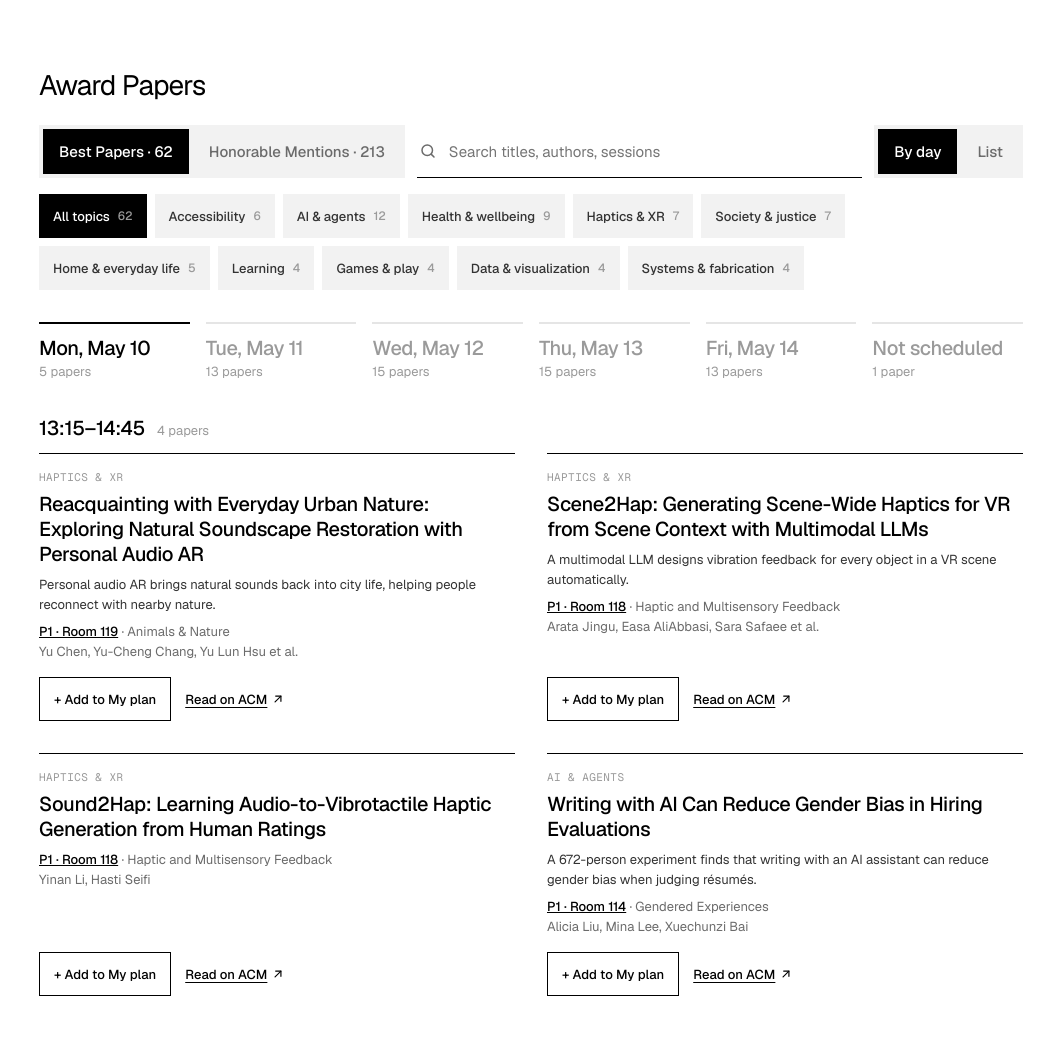
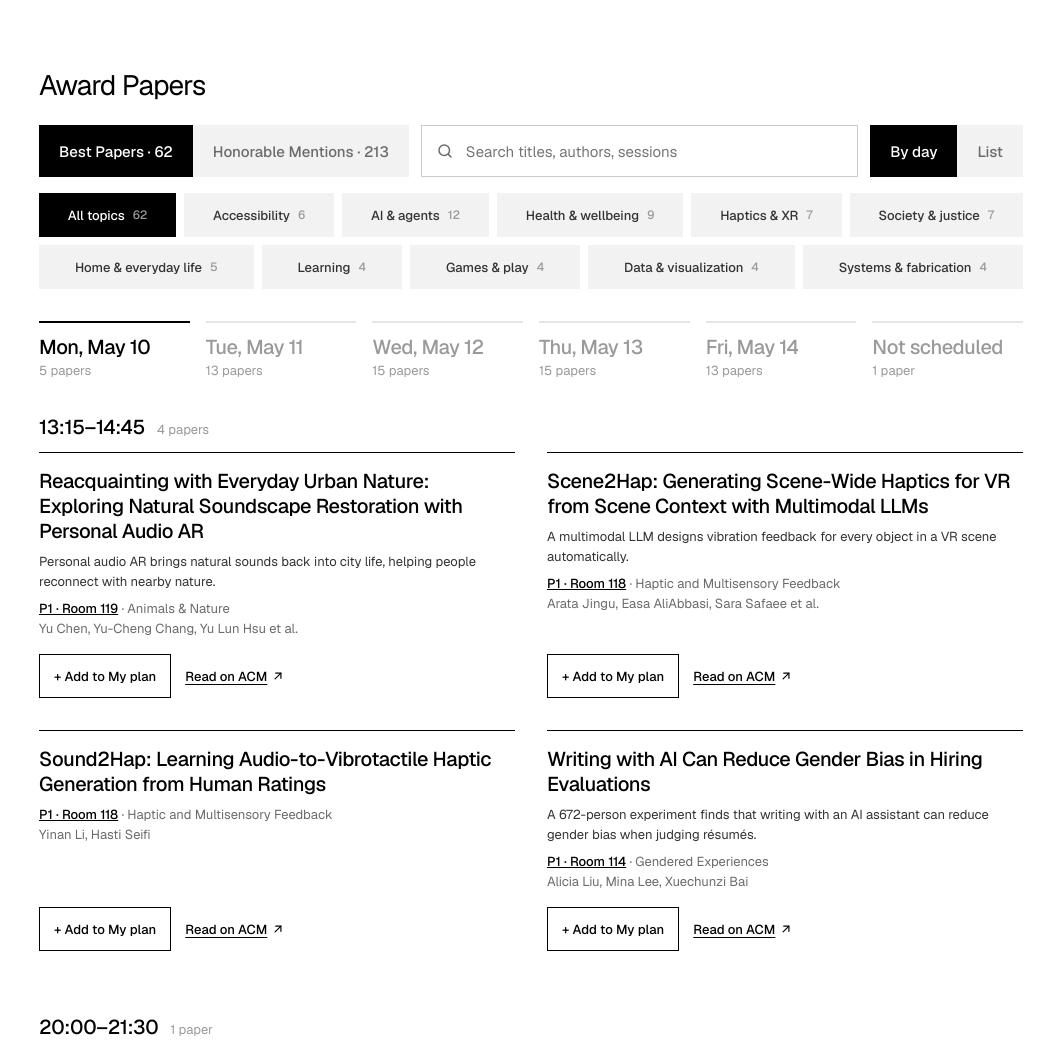
Before and after one commit to Huanggedv/CHI-Website-optimization-Accessibility-Award, a plain HTML site: page chi_v2/awards/index.html in a window 1280 px wide. Shown: the part 892-1935 px from the top of the page, without its empty margins (233-1280 px from the left). Drawn offline with nearby package versions, Linux system fonts and the light colour scheme.

Commit message:
Preview: split-block toggles, full topic rows, boxed status key
Co-Authored-By: Claude Opus 5.5 <noreply@anthropic.com>
Claude-Session: https://claude.ai/code/session_01TzajTRKJbhUC26mdouhn9z

```diff
--- a/chi_v2/awards/index.html
+++ b/chi_v2/awards/index.html
@@ -64,26 +64,33 @@ button:focus-visible,a:focus-visible,input:focus-visible{outline:3px solid #0000
 <h2 id="list-h" style="margin: 0 0 24px; font-family: Geist, system-ui, sans-serif; font-size: 32px; line-height: 1.1; letter-spacing: -0.03em; font-weight: 500">Award Papers</h2>
 <div style="display: flex; flex-direction: column; gap: 16px; margin-bottom: 32px">
 <div style="display: flex; flex-wrap: wrap; align-items: stretch; gap: 12px">
-<div role="tablist" aria-label="Award type" style="display: flex; gap: 4px; padding: 4px; background: #F2F2F2">
+<div role="tablist" aria-label="Award type" style="display: flex; background: #F2F2F2">
 <sc-for list="{{tabs}}" as="t" hint-placeholder-count="2">
-<button type="button" role="tab" aria-selected="{{t.selected}}" onClick="{{t.pick}}" style="min-height: 44px; padding: 0 16px; border: none; background: {{t.bg}}; color: {{t.fg}}; font-size: 15px; font-weight: 500; cursor: pointer; box-shadow: {{t.shadow}}">{{t.label}}</button>
+<button type="button" role="tab" aria-selected="{{t.selected}}" onClick="{{t.pick}}" style="flex: 1 1 auto; white-space: nowrap; min-height: 52px; padding: 0 20px; border: none; background: {{t.bg}}; color: {{t.fg}}; font-size: 15px; font-weight: 500; cursor: pointer; box-shadow: {{t.shadow}}">{{t.label}}</button>
 </sc-for>
 </div>
-<label style="flex: 1 1 260px; display: flex; align-items: center; gap: 10px; min-height: 52px; padding: 0 2px; border: 0; border-bottom: 1px solid #000000; background: transparent">
+<label style="flex: 1 1 260px; display: flex; align-items: center; gap: 10px; min-height: 52px; box-sizing: border-box; padding: 0 14px; border: 1px solid #CCCCCC; background: #FFFFFF">
 <svg aria-hidden="true" width="18" height="18" viewBox="0 0 24 24" fill="none" stroke="#6b6b6b" stroke-width="2" stroke-linecap="round" stroke-linejoin="round"><circle cx="11" cy="11" r="7"></circle><path d="M20 20l-3.5-3.5"></path></svg>
 <span style="position: absolute; width: 1px; height: 1px; overflow: hidden; clip: rect(0 0 0 0)">Search award papers</span>
 <input type="search" placeholder="Search titles, authors, sessions" value="{{query}}" onChange="{{onQuery}}" style="flex: 1; min-width: 0; border: none; outline: none; font-size: 15px; color: #000000; background: transparent">
 </label>
-<div role="group" aria-label="View" style="display: flex; gap: 4px; padding: 4px; background: #F2F2F2">
+<div role="group" aria-label="View" style="display: flex; background: #F2F2F2">
 <sc-for list="{{views}}" as="v" hint-placeholder-count="2">
-<button type="button" aria-pressed="{{v.pressed}}" onClick="{{v.pick}}" style="min-height: 44px; padding: 0 16px; border: none; background: {{v.bg}}; color: {{v.fg}}; font-size: 15px; font-weight: 500; cursor: pointer; box-shadow: {{v.shadow}}">{{v.label}}</button>
+<button type="button" aria-pressed="{{v.pressed}}" onClick="{{v.pick}}" style="flex: 1 1 auto; white-space: nowrap; min-height: 52px; padding: 0 20px; border: none; background: {{v.bg}}; color: {{v.fg}}; font-size: 15px; font-weight: 500; cursor: pointer; box-shadow: {{v.shadow}}">{{v.label}}</button>
 </sc-for>
 </div>
 </div>
-<div role="group" aria-label="Filter by topic" style="display: flex; flex-wrap: wrap; gap: 8px">
-<sc-for list="{{topics}}" as="tp" hint-placeholder-count="11">
-<button type="button" aria-pressed="{{tp.pressed}}" onClick="{{tp.pick}}" style="flex: none; display: inline-flex; align-items: center; justify-content: center; gap: 8px; min-height: 44px; padding: 0 14px; border: 0; background: {{tp.bg}}; color: {{tp.fg}}; font-size: 13px; font-weight: 500; cursor: pointer">{{tp.label}} <span style="font-size: 12px; font-weight: 500; color: {{tp.countColor}}">{{tp.count}}</span></button>
+<div role="group" aria-label="Filter by topic" style="display: flex; flex-direction: column; gap: 8px">
+<div style="display: flex; flex-wrap: wrap; gap: 8px">
+<sc-for list="{{topicsA}}" as="tp" hint-placeholder-count="6">
+<button type="button" aria-pressed="{{tp.pressed}}" onClick="{{tp.pick}}" style="flex: 1 1 auto; display: inline-flex; align-items: center; justify-content: center; gap: 8px; min-height: 44px; padding: 0 14px; border: 0; background: {{tp.bg}}; color: {{tp.fg}}; font-size: 13px; font-weight: 500; cursor: pointer">{{tp.label}} <span style="font-size: 12px; font-weight: 500; color: {{tp.countColor}}">{{tp.count}}</span></button>
 </sc-for>
+</div>
+<div style="display: flex; flex-wrap: wrap; gap: 8px">
+<sc-for list="{{topicsB}}" as="tp" hint-placeholder-count="6">
+<button type="button" aria-pressed="{{tp.pressed}}" onClick="{{tp.pick}}" style="flex: 1 1 auto; display: inline-flex; align-items: center; justify-content: center; gap: 8px; min-height: 44px; padding: 0 14px; border: 0; background: {{tp.bg}}; color: {{tp.fg}}; font-size: 13px; font-weight: 500; cursor: pointer">{{tp.label}} <span style="font-size: 12px; font-weight: 500; color: {{tp.countColor}}">{{tp.count}}</span></button>
+</sc-for>
+</div>
 </div>
 </div>
 
@@ -113,7 +120,6 @@ button:focus-visible,a:focus-visible,input:focus-visible{outline:3px solid #0000
 <div style="display: grid; grid-template-columns: repeat(auto-fill, minmax(320px, 1fr)); gap: 0 32px">
 <sc-for list="{{s.items}}" as="p" hint-placeholder-count="3">
 <article id="{{p.anchor}}" style="border-top: 1px solid #000000; padding: 16px 0 32px; display: flex; flex-direction: column; gap: 8px; scroll-margin-top: 80px">
-<span style="font-size: 11px; font-weight: 500; letter-spacing: 0.1em; text-transform: uppercase; color: #9A9A9A">{{p.topicLabel}}</span>
 <h4 style="margin: 0; font-family: Geist, system-ui, sans-serif; font-size: 20px; line-height: 1.25; letter-spacing: -0.02em; font-weight: 500">{{p.title}}</h4>
 <sc-if value="{{p.hasSum}}" hint-placeholder-val="{{false}}">
 <p style="margin: 0; font-size: 13px; line-height: 1.5; color: #333333">{{p.sum}}</p>
@@ -141,7 +147,6 @@ button:focus-visible,a:focus-visible,input:focus-visible{outline:3px solid #0000
 <span style="font-size: 13px; color: #9A9A9A">{{p.timeLabel}}</span>
 </div>
 <div style="flex: 999 1 420px; min-width: 0; display: flex; flex-direction: column; gap: 6px">
-<span style="font-size: 11px; font-weight: 500; letter-spacing: 0.1em; text-transform: uppercase; color: #9A9A9A">{{p.topicLabel}}</span>
 <h3 style="margin: 0; font-family: Geist, system-ui, sans-serif; font-size: 20px; line-height: 1.25; letter-spacing: -0.02em; font-weight: 500">{{p.title}}</h3>
 <sc-if value="{{p.hasSum}}" hint-placeholder-val="{{false}}">
 <p style="margin: 0; font-size: 13px; line-height: 1.5; color: #333333">{{p.sum}}</p>
@@ -253,7 +258,7 @@ class Component extends DCLogic {
     var isHM = st.tab === 'hm';
     var savedCount = all.filter(function (p) { return p.saved; }).length;
     return {
-      tabs: tabs, views: views, topics: topics, multi: multi,
+      tabs: tabs, views: views, topicsA: topics.slice(0, Math.ceil(topics.length / 2)), topicsB: topics.slice(Math.ceil(topics.length / 2)), multi: multi,
       papers: shown, dayTabs: dayTabs, slots: slots, dayEmpty: dayPapers.length === 0,
       isHM: isHM, showList: !isHM && st.view === 'list', showDays: !isHM && st.view === 'days',
       query: st.query,
```
Also changed, not shown: chi_v2/accessibility/index.html (+2 -2 lines).
